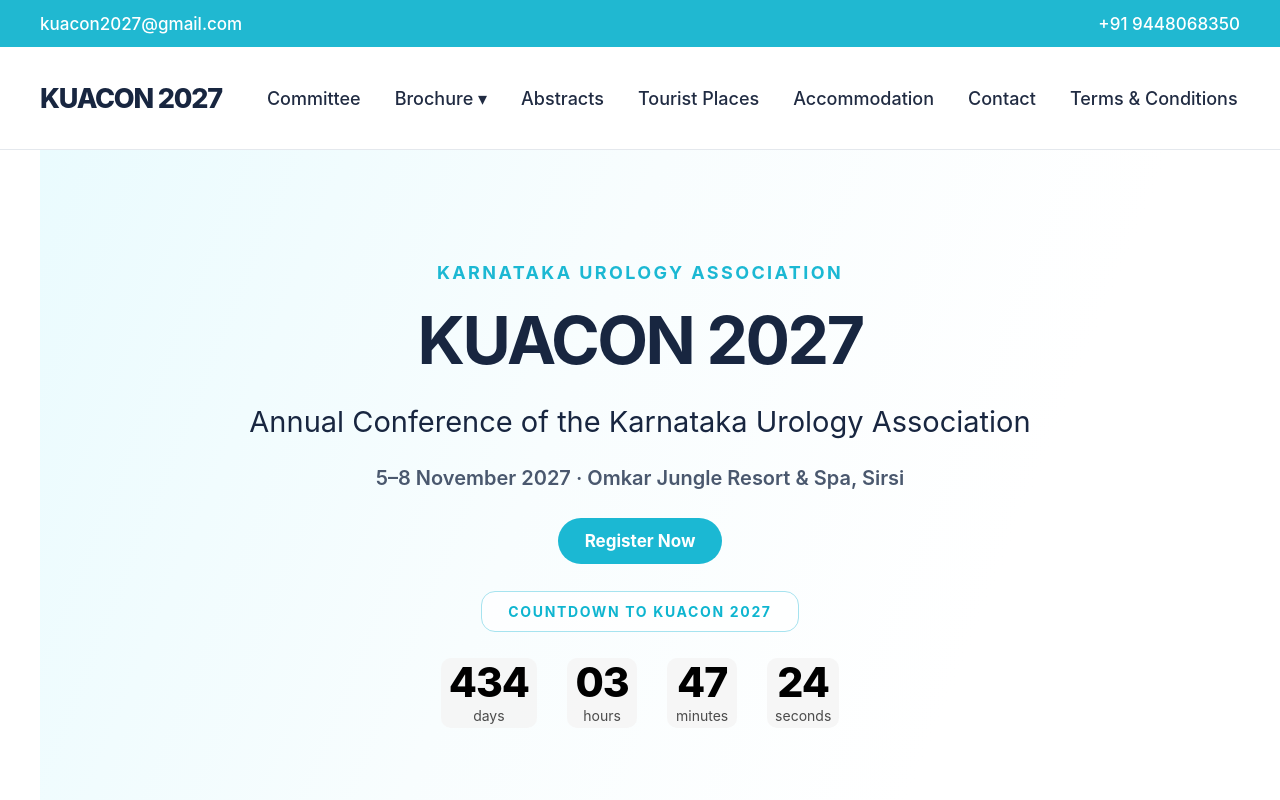
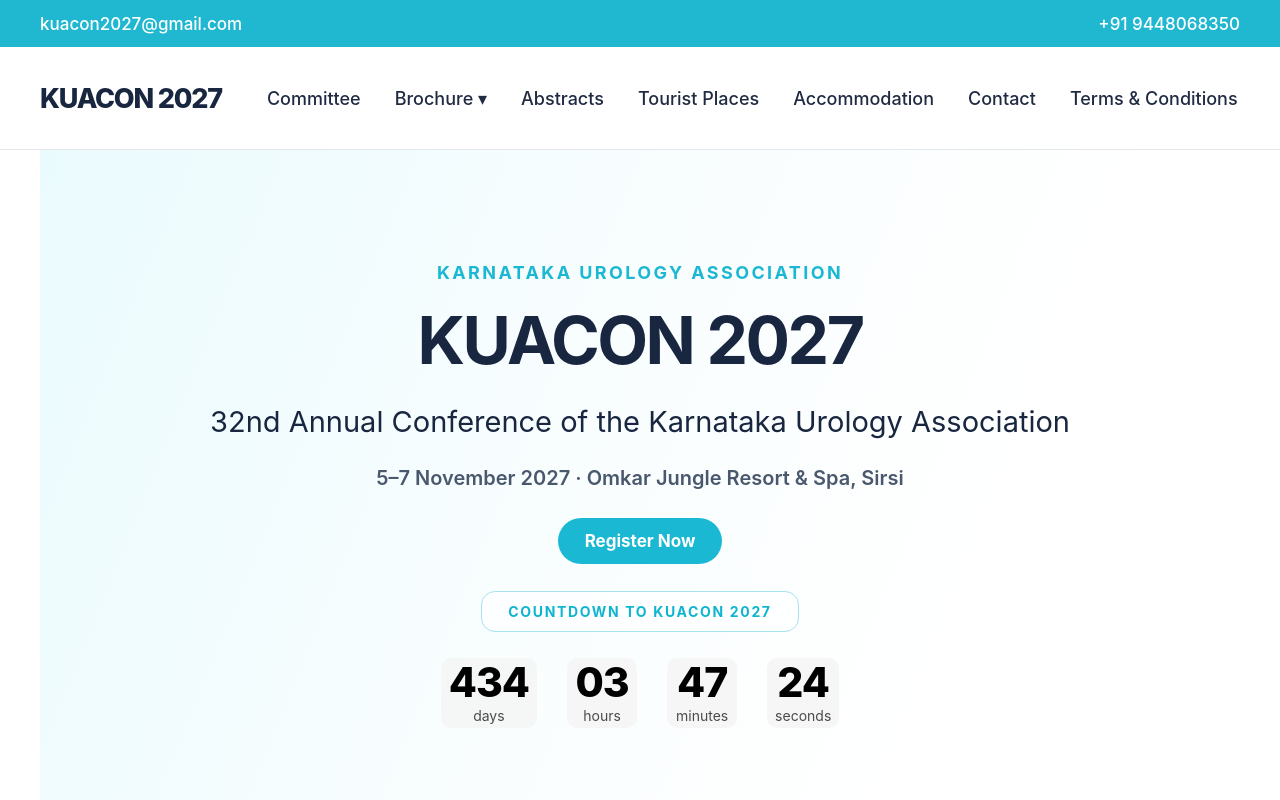
Before and after one commit to Jagruti-Bhat/Kuacon-2027, a React (Vite) app: page / in a window 1280 px wide. Shown: the top 800 px of the page. Built offline with nearby package versions, Linux system fonts and the light colour scheme; the HTML template or start-up script is replaced by a standard one.

Commit message:
price changes

```diff
--- a/src/components/Footer.jsx
+++ b/src/components/Footer.jsx
@@ -5,7 +5,7 @@
     <footer>
       <div className="site-footer">
         <div className="container">
-          <div>KUACON 2027 · 5-8 November · Omkar Jungle Resort & Spa, Sirsi</div>
+          <div>KUACON 2027 · 5-7 November · Omkar Jungle Resort & Spa, Sirsi</div>
           <div>© 2027 KUACON. All rights reserved.</div>
         </div>
       </div>
--- a/src/pages/Home.jsx
+++ b/src/pages/Home.jsx
@@ -50,7 +50,7 @@
             title: 'Spot Registration',
             period: '16th October 2027 onwards',
             prices: {
-                'KUA Members': 1000,
+                'KUA Members': 10000,
                 'Non-KUA Members': 11000,
                 'Post Graduates': 8000,
                 'Accompanying Person': 8000,
@@ -69,11 +69,11 @@
                     <h1>KUACON 2027</h1>
 
                     <p className="lead">
-                        Annual Conference of the Karnataka Urology Association
+                        32nd Annual Conference of the Karnataka Urology Association
                     </p>
 
                     <p className="meta">
-                        5–8 November 2027 · Omkar Jungle Resort & Spa, Sirsi
+                        5–7 November 2027 · Omkar Jungle Resort & Spa, Sirsi
                     </p>
 
                     <div className="hero-cta">
--- a/src/pages/OrganizingCommittee.jsx
+++ b/src/pages/OrganizingCommittee.jsx
@@ -6,7 +6,7 @@
     name: 'Dr. Gajanan Bhat',
     initials: 'GB',
     image: '/committee/gajanan-bhat.jpg',
-    roles: ['President Elect, KUA', 'Organizing Secretary, KUACON 2027']
+    roles: ['President KUA', 'Organizing Secretary, KUACON 2027']
   },
   { name: 'Name to be added', initials: '+', image: '', roles: ['Council designation'] },
   { name: 'Name to be added', initials: '+', image: '', roles: ['Council designation'] },
--- a/src/pages/Registration.jsx
+++ b/src/pages/Registration.jsx
@@ -5,7 +5,7 @@
 const superEarlyFees = [['KUA Members', 5500], ['Non-KUA Members', 6500], ['Post Graduates', 4500], ['Accompanying Person', 4500]]
 const earlyFees = [['KUA Members', 6500], ['Non-KUA Members', 7500], ['Post Graduates', 5000], ['Accompanying Person', 5000]]
 const standardFees = [
-    ['KUA Members', 7500, 8500, 1000],
+    ['KUA Members', 7500, 8500, 10000],
     ['Non-KUA Members', 8500, 9500, 11000],
     ['Post Graduates', 6000, 7000, 8000],
     ['Accompanying Person', 6000, 7000, 8000]
```
